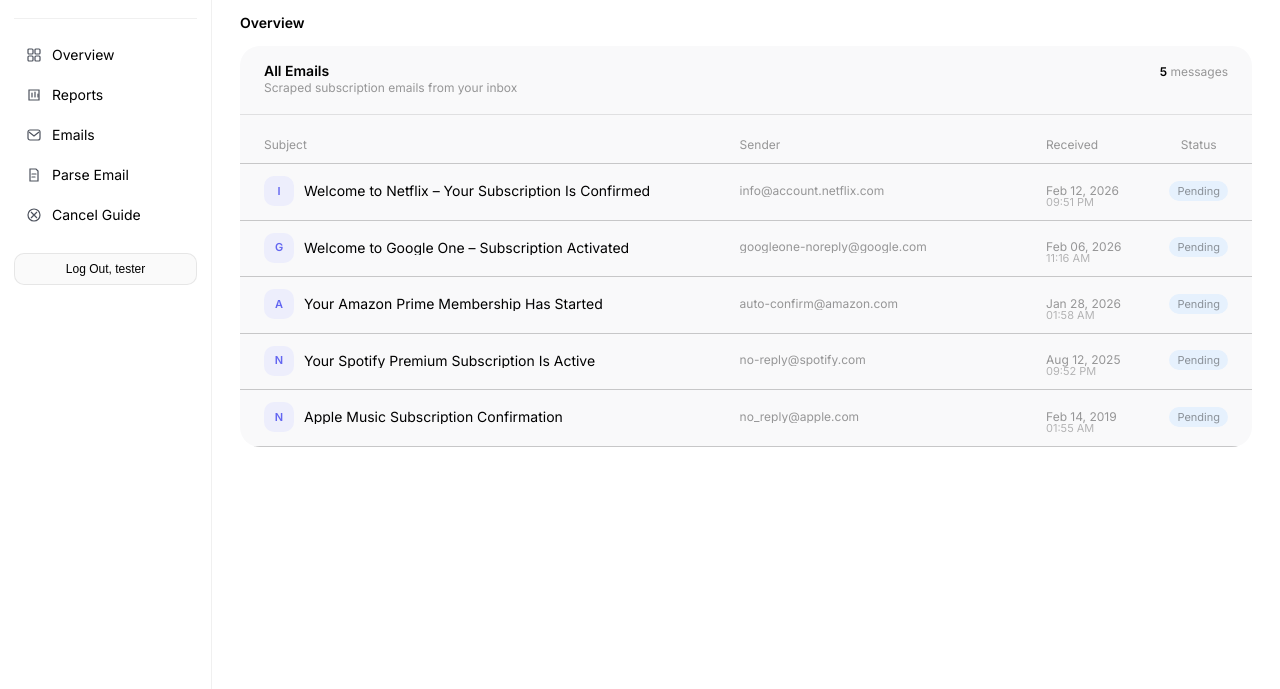
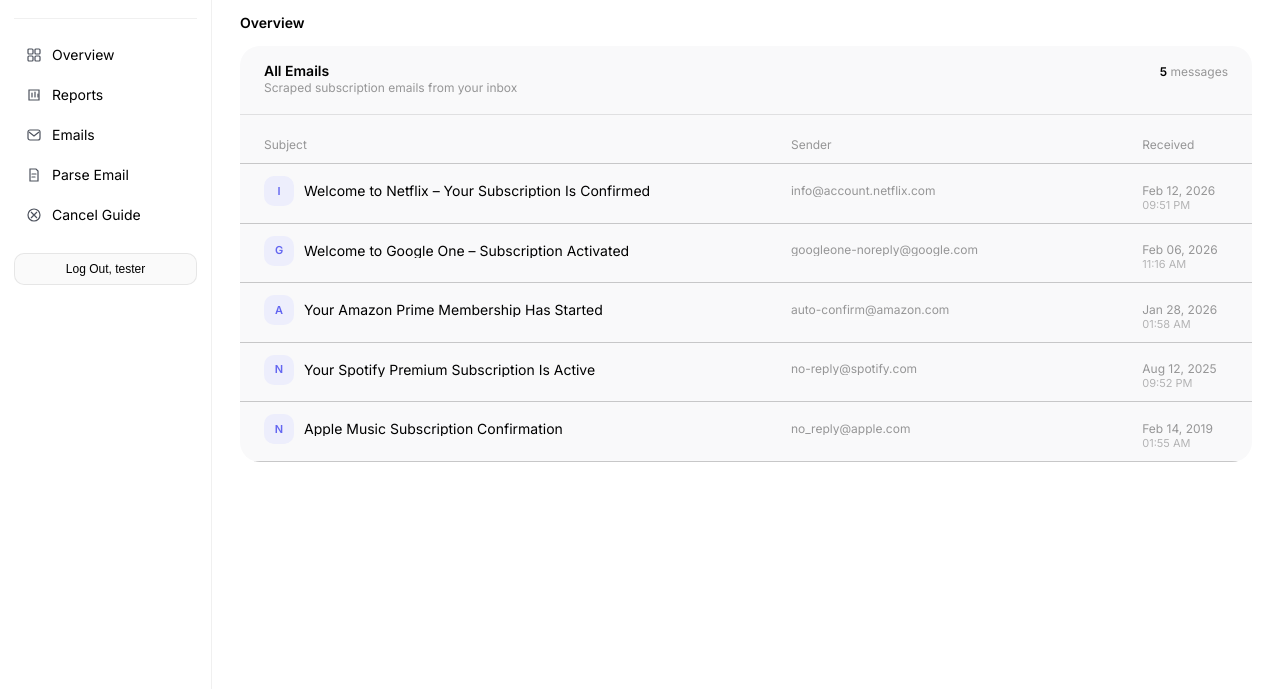
Before and after one commit to kyoonx/5_SubFlo, a Django app: page /dashboard/email_message/ in a window 1280 px wide. Shown: the part 70-759 px from the top of the page. Run offline with Django 5.2, Linux system fonts and the light colour scheme; a user stored in the database is signed in; data comes from the database, SQL or seed files in the repository; parts of the project's set-up code (start-up, migrations or seed data) failed here and were passed over; some libraries are stand-ins or nearby versions.

Commit message:
Remove status

```diff
--- a/templates/dashboard/email_message_list.html
+++ b/templates/dashboard/email_message_list.html
@@ -42,7 +42,7 @@
               <th style="padding: 12px 24px; width: 48%;">Subject</th>
               <th style="padding: 12px 24px; width: 32%;">Sender</th>
               <th style="padding: 12px 24px; width: 12%;">Received</th>
-              <th style="padding: 12px 24px; width: 8%; text-align:center;">Status</th>
+              <!-- <th style="padding: 12px 24px; width: 8%; text-align:center;">Status</th> -->
             </tr>
           </thead>
 
@@ -100,13 +100,13 @@
                 <div style="font-size: var(--12-regular-font-size); color: var(--colors-black-40);">
                   {{ email.received_date|date:"M d, Y" }}
                 </div>
-                <div style="font-size: 11px; color: var(--colors-black-40); opacity:0.7;">
+                <div style="font-size: 11px; color: var(--colors-black-40); opacity:0.7; margin-top:3px;">
                   {{ email.received_date|date:"h:i A" }}
                 </div>
               </td>
 
               <!-- Status -->
-              <td style="padding: 12px 24px; text-align:center;">
+              <!-- <td style="padding: 12px 24px; text-align:center;">
                 {% if email.parsed_data %}
                   {% if email.parsed_data.status == "parsed" %}
                     <span class="type-tag subscription" style="font-size:11px; padding:2px 8px;">
@@ -128,7 +128,7 @@
                     Pending
                   </span>
                 {% endif %}
-              </td>
+              </td> -->
 
             </tr>
 
```
